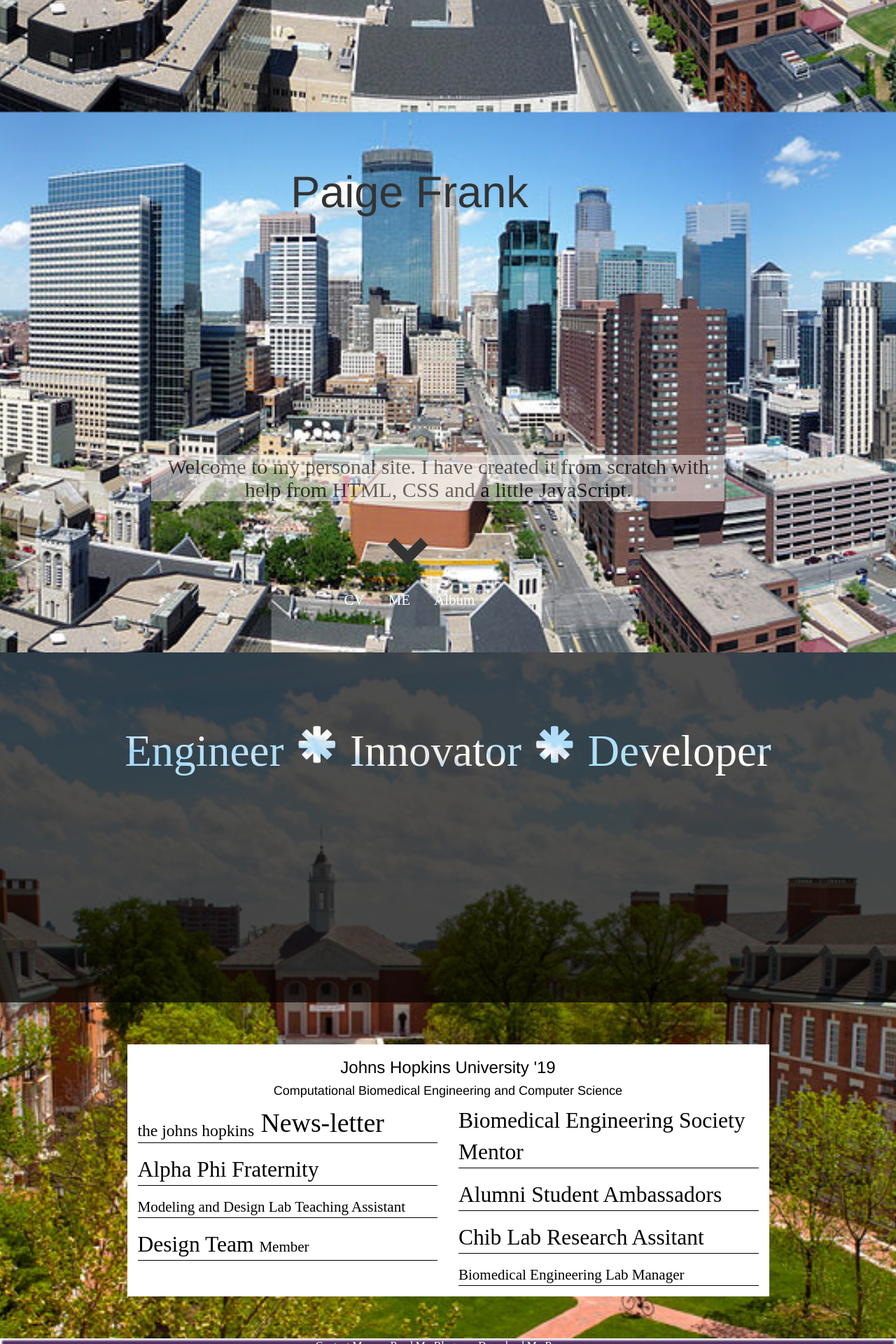
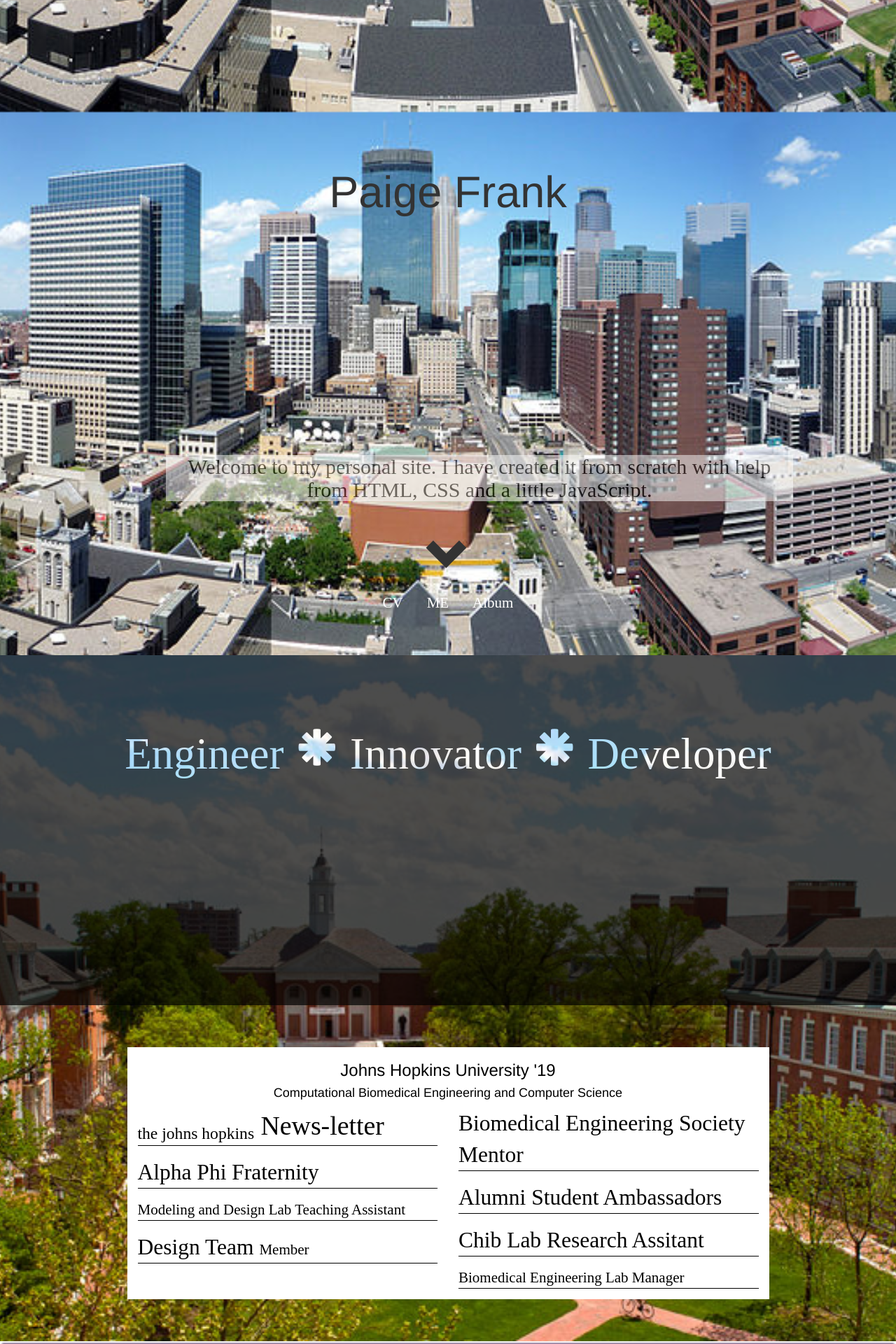
Before and after one commit to pfrank7/pfrank7.github.io, a Jekyll site: the page built from index.html, in a window 1280 px wide. Shown: the part 740-2660 px from the top of the page at 70% size. Built offline with Jekyll 4.4.1, drawn with Linux system fonts in a browser that asks for light colours; nearby versions of some CDN libraries.

Commit message:
Update index.html

```diff
--- a/index.html
+++ b/index.html
@@ -66,8 +66,8 @@ title: Paige Frank
 </style>
 <div>
 	<section class = "jumbotron">
-		<div class = "container" style = "margin:0px;padding:0px;">
-			<div class = "row" style = "margin:0px;padding:0px;">
+		<div class = "container" style = "margin:0px;padding:0px; width:100%;">
+			<div class = "row" style = "margin:0px;padding:0px;width:100%;">
 				<div id = "helloW" > <!-- class = "text-center" -->
 					<h1 id = "letters">&#8827&lowbar;</h1>
  				</div>
```
Also changed, not shown: other parts of index.html (+1 -0 lines).
